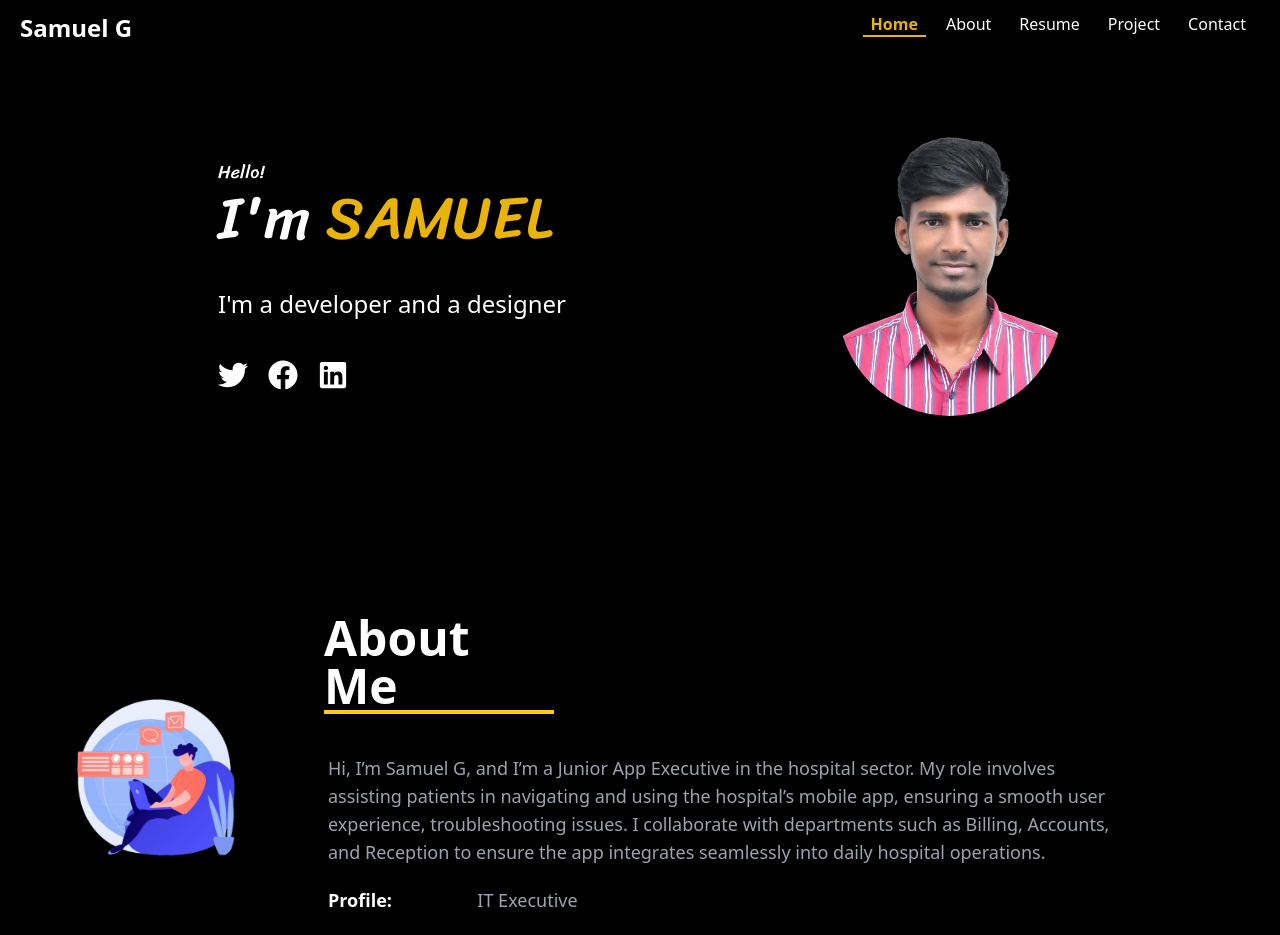
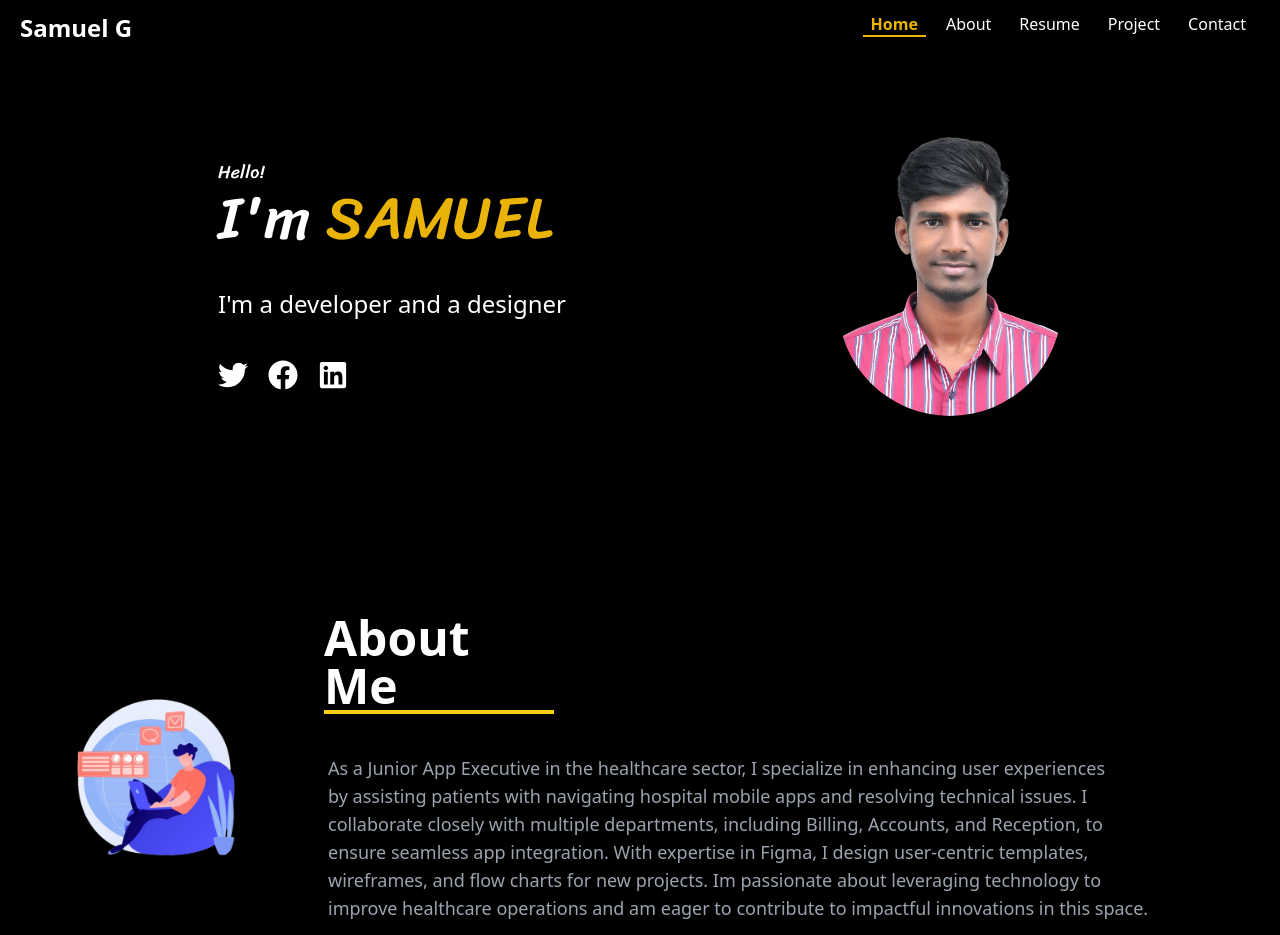
Before and after one commit to 2001701033036/Samuel-Portfolio, a React (Create React App) app: page / in a window 1280 px wide. Shown: the top 935 px of the page. Built offline with nearby package versions, Linux system fonts and the light colour scheme.

Commit message:
Fix ESLint issues and build errors

```diff
--- a/src/components/About.js
+++ b/src/components/About.js
@@ -9,9 +9,8 @@ export default function About() {
 
 
     const config = {
-        line1: 'Hi, I’m Samuel G, and I’m a Junior App Executive in the hospital sector. My role involves assisting patients in navigating and using the hospital’s mobile app, ensuring a smooth user experience, troubleshooting issues. I collaborate with departments such as Billing, Accounts, and Reception to ensure the app integrates seamlessly into daily hospital operations.',
-        line2: 'I actively engage in project discussions with the CEO and IT Manager, helping gather and analyze requirements from healthcare professionals. Additionally, I conduct User Acceptance Testing (UAT) and collaborate with app developers to improve app functionality and address any technical issues.',
-        line3: 'I am skilled in Figma, which I use to design templates, flow charts, and wireframes for new projects, ensuring they align with user needs and project goals. As I continue to grow in my role, I’m excited to explore more opportunities in the intersection of healthcare and technology'
+        line1: 'As a Junior App Executive in the healthcare sector, I specialize in enhancing user experiences by assisting patients with navigating hospital mobile apps and resolving technical issues. I collaborate closely with multiple departments, including Billing, Accounts, and Reception, to ensure seamless app integration. With expertise in Figma, I design user-centric templates, wireframes, and flow charts for new projects. Im passionate about leveraging technology to improve healthcare operations and am eager to contribute to impactful innovations in this space.',
+
 
     }
     const config1 = {
```
